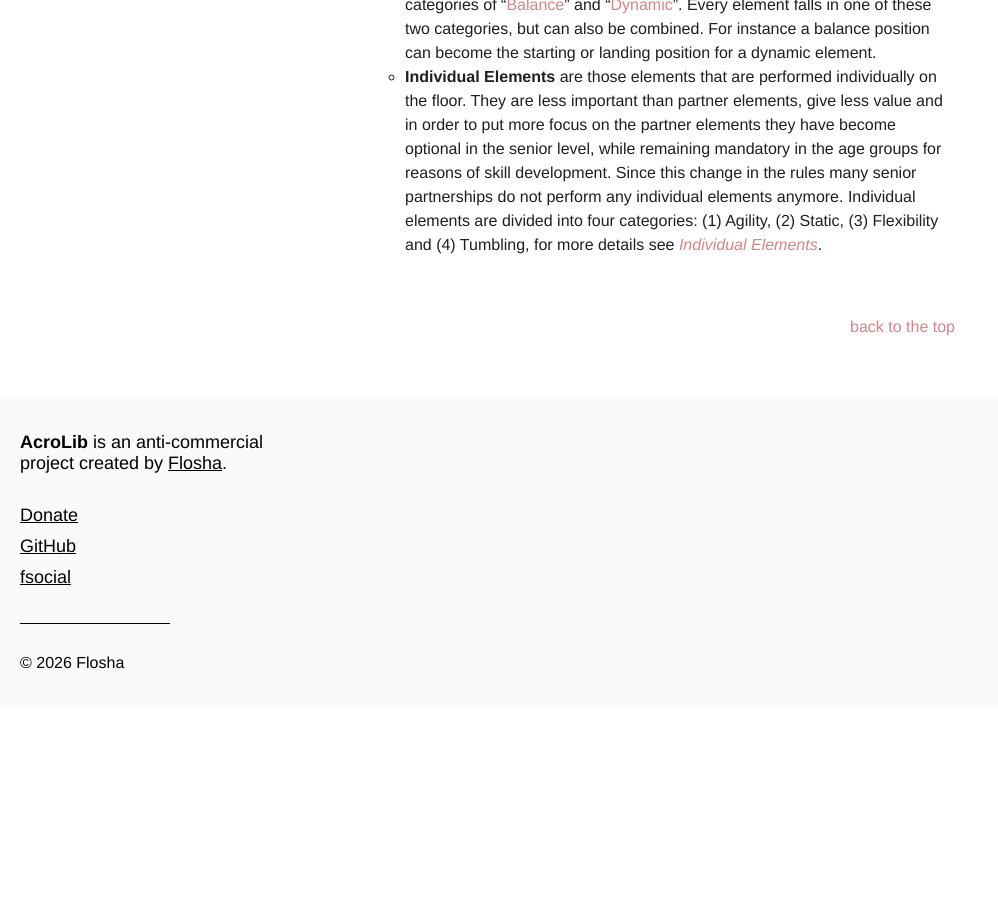
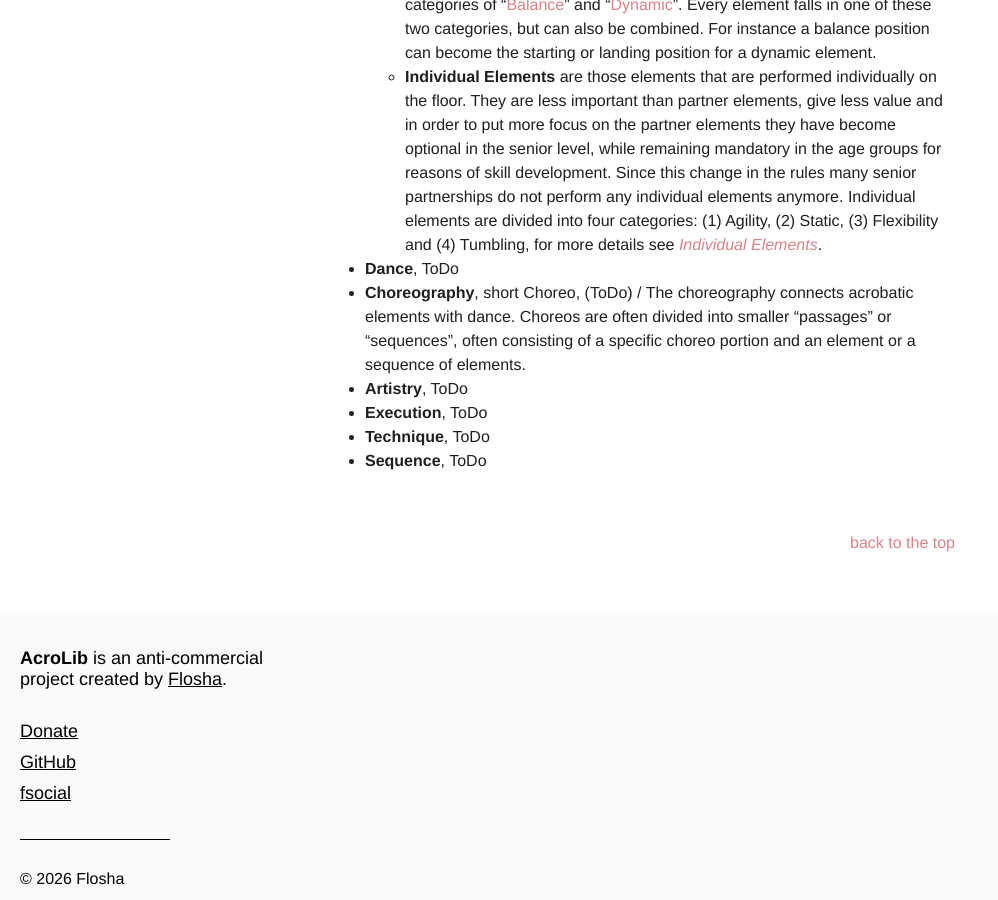
Before and after one commit to floshin/acrolib, a Jekyll site: the page built from terminology/acrobatics.md, in a window 1280 px wide and 900 px high, scrolled down 6813 px. Shown: the whole window, without its empty margins (0-998 px from the left). Built offline with Jekyll 4.4.1, drawn with Linux system fonts in a browser that asks for light colours; our own code applies the rules of GitHub Pages for plain Markdown files; before the commit the page ends 7520 px from its top, so only the background shows below that.

Commit message:
Update acrobatics.md

```diff
--- a/terminology/acrobatics.md
+++ b/terminology/acrobatics.md
@@ -36,3 +36,9 @@
   * **Motions and Links:** Elements can either be performed on their own in seperation or be part of a *Sequence*. Balance elements can be seemlessly connected or "sequenced" via *Motions*. Dynamic elements can be seemlessly connected or sequenced via *Links*.
   * **Partner Elements** are those elements that are performed with a partner (in pairs) or partners (in groups). They are what acrobatic routines are designed around, they are what is judged primarily, what gives the most points and what the sport is essentially made of (in comparison to individual elements, which are less important). Partner Elements are divided into the two categories of "[Balance](/terminology/balance)" and "[Dynamic](/terminology/dynamics)". Every element falls in one of these two categories, but can also be combined. For instance a balance position can become the starting or landing position for a dynamic element.
   * **Individual Elements** are those elements that are performed individually on the floor. They are less important than partner elements, give less value and in order to put more focus on the partner elements they have become optional in the senior level, while remaining mandatory in the age groups for reasons of skill development. Since this change in the rules many senior partnerships do not perform any individual elements anymore. Individual elements are divided into four categories: (1) Agility, (2) Static, (3) Flexibility and (4) Tumbling, for more details see *[Individual Elements](/terminology/individuals)*.
+* **Dance**, ToDo
+* **Choreography**, short Choreo, (ToDo) / The choreography connects acrobatic elements with dance. Choreos are often divided into smaller "passages" or "sequences", often consisting of a specific choreo portion and an element or a sequence of elements.
+* **Artistry**, ToDo
+* **Execution**, ToDo
+* **Technique**, ToDo
+* **Sequence**, ToDo
```
